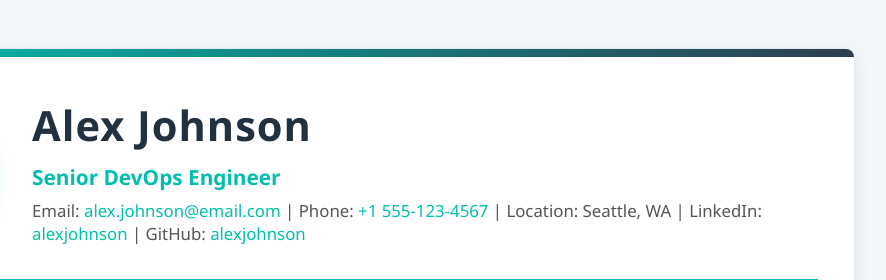
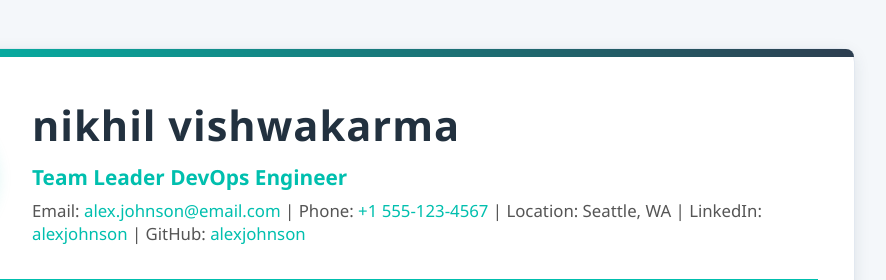
Before and after one commit to Nikhil22690/githubaction, a plain HTML site: page index.html in a window 1280 px wide. Shown: the top 280 px of the page, 297-1183 px from the left. Drawn offline with Linux system fonts and the light colour scheme.

Commit message:
name change

```diff
--- a/index.html
+++ b/index.html
@@ -202,8 +202,8 @@
         <header>
             <img src="https://randomuser.me/api/portraits/men/32.jpg" alt="Avatar" class="avatar">
             <div>
-                <div class="title">Alex Johnson</div>
-                <div class="subtitle">Senior DevOps Engineer</div>
+                <div class="title">nikhil vishwakarma</div>
+                <div class="subtitle">Team Leader DevOps Engineer</div>
                 <div class="contact">
                     <span>Email: <a href="mailto:alex.johnson@email.com">alex.johnson@email.com</a></span> |
                     <span>Phone: <a href="tel:+15551234567">+1 555-123-4567</a></span> |
```
